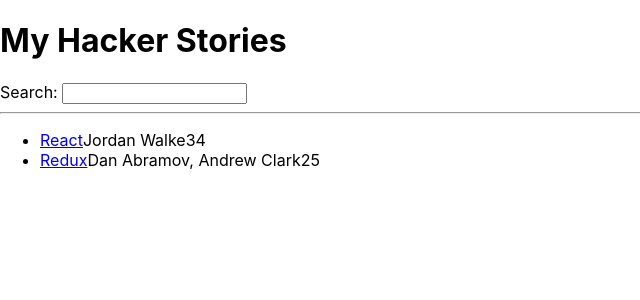
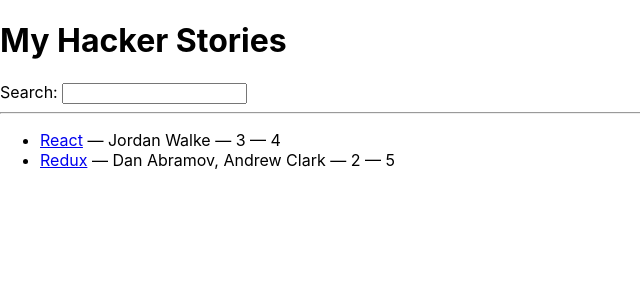
Before and after one commit to gekh/hacker-stories, a React (Create React App) app: page / in a window 1280 px wide. Shown: the top 300 px of the page, without its empty margins (0-640 px from the left). Built offline with nearby package versions, Linux system fonts and the light colour scheme.

Commit message:
Meet another React Component

```diff
--- a/src/App.js
+++ b/src/App.js
@@ -22,24 +22,41 @@
     <div>
       <h1>My Hacker Stories</h1>
 
-      <label htmlFor="search">Search: </label>
-      <input id="search" type="text" />
+      <Search />
 
       <hr />
 
+      <List />
+
+    </div>
+  );
+}
+
+function List() {
+  return (
     <ul>
       {list.map(item =>
         <li key={item.objectID}>
           <span>
             <a href={item.url}>{item.title}</a>
           </span>
+          {' '}—{' '}
           <span>{item.author}</span>
+          {' '}—{' '}
           <span>{item.num_comments}</span>
+          {' '}—{' '}
           <span>{item.points}</span>
         </li>
       )}
+    </ul>
+  );
+}
 
-      </ul>
+function Search() {
+  return (
+    <div>
+      <label htmlFor="search">Search: </label>
+      <input id="search" type="text" />
     </div>
   );
 }
```
Lines whose indentation alone changed are shown as unchanged.
